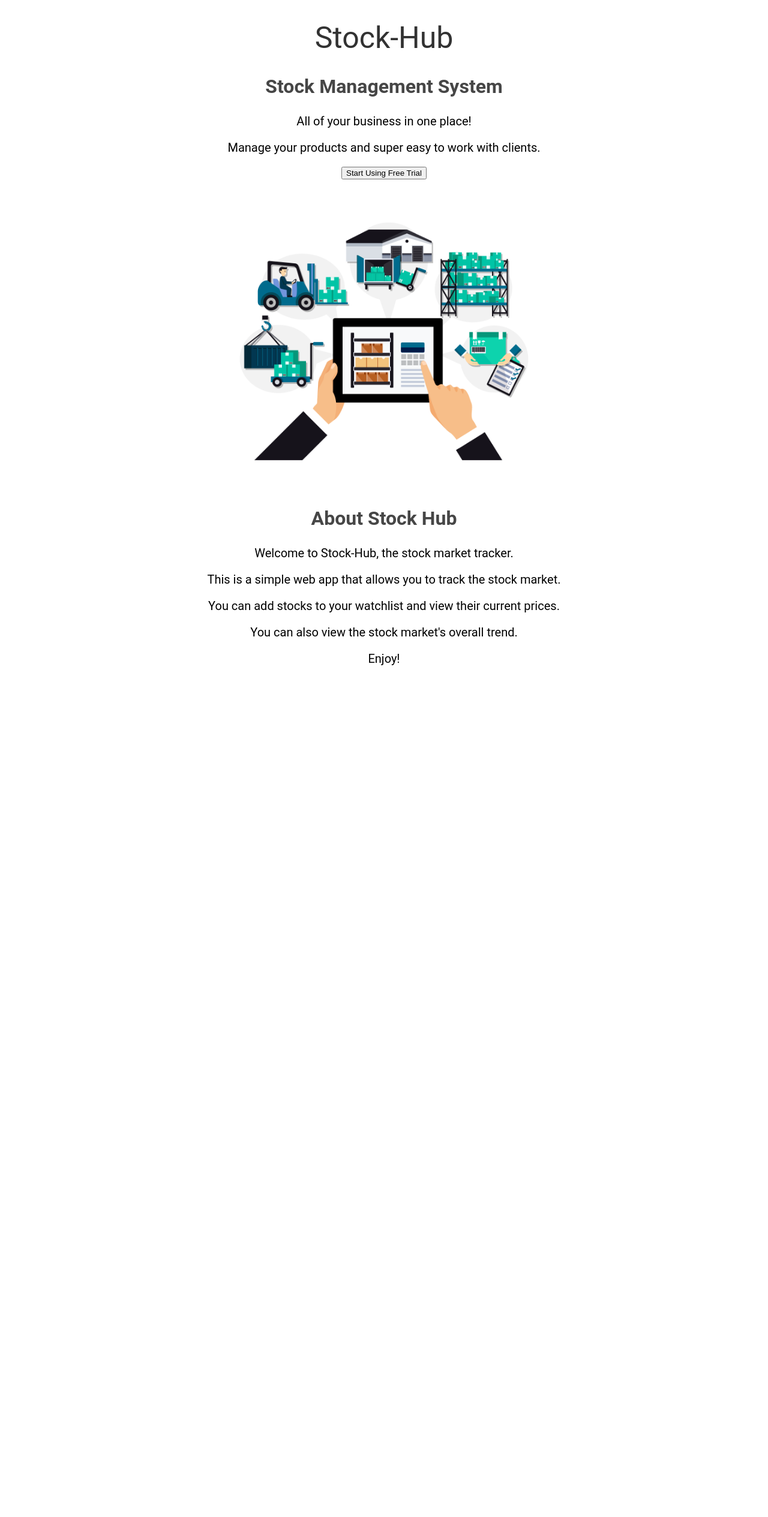
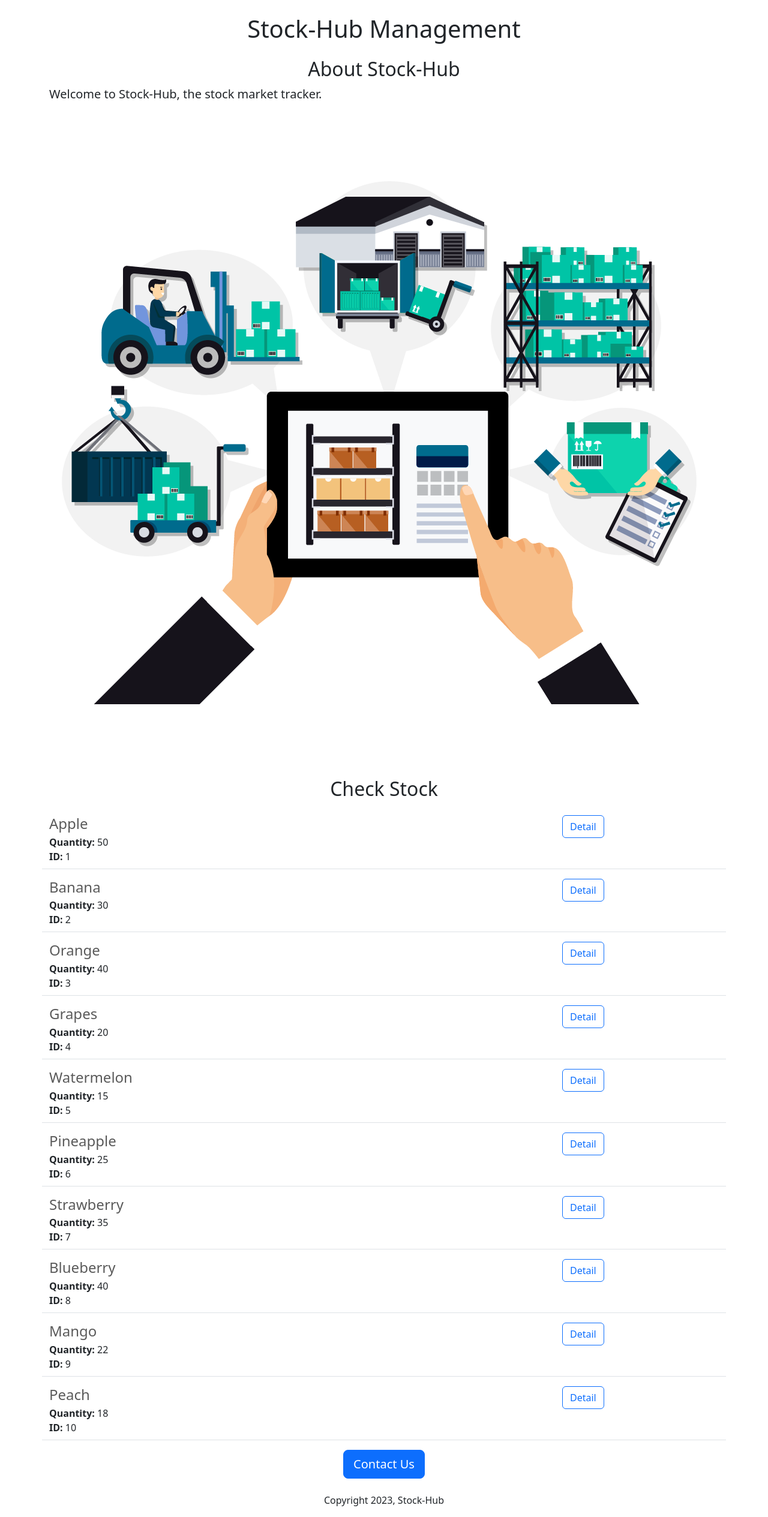
Before and after one commit to Lilyhour/stock-hub-website, a Flask app: page / in a window 1280 px wide. Shown: the whole page at 60% size. Before the commit the page ends 1109 px from the top, so only its background shows below. Run offline with Flask 3, Linux system fonts and the light colour scheme.

Commit message:
adding dynamic data and API route

```diff
--- a/app.py
+++ b/app.py
@@ -1,10 +1,81 @@
-from flask import Flask, render_template
+from flask import Flask, render_template, jsonify
 
 app = Flask(__name__)
 
+stock_list = [
+    {
+      "id": 1,
+      "name": "Apple",
+      "quantity": 50,
+      "price": 1.5
+    },
+    {
+      "id": 2,
+      "name": "Banana",
+      "quantity": 30,
+      "price": 0.75
+    },
+    {
+      "id": 3,
+      "name": "Orange",
+      "quantity": 40,
+      "price": 1.0
+    },
+    {
+      "id": 4,
+      "name": "Grapes",
+      "quantity": 20,
+      "price": 2.0
+    },
+    {
+      "id": 5, "name":
+      "Watermelon",
+      "quantity": 15,
+      "price": 3.0
+    },
+    {
+      "id": 6,
+      "name": "Pineapple",
+      "quantity": 25,
+      "price": 2.5
+    },
+    {
+      "id": 7, "name":
+      "Strawberry",
+      "quantity": 35,
+      "price": 2.0
+    },
+    {
+      "id": 8, "name"
+      : "Blueberry",
+      "quantity": 40,
+      "price": 1.75
+    },
+    {
+      "id": 9,
+      "name": "Mango",
+      "quantity": 22,
+      "price": 2.25
+    },
+    {
+      "id": 10,
+      "name": "Peach",
+      "quantity": 18,
+      "price": 2.75
+    },
+]
+
+
 @app.route("/")
 def hello_stock_hub():
-  return render_template('home.html')
+  return render_template('home.html',
+                        stocks=stock_list,
+                        company_name='Stock-Hub')
+
+
+@app.route("/api/stocks")
+def list_stocks():
+  return jsonify(stock_list)
 
 if __name__ == '__main__':
   app.run(host='0.0.0.0', debug=True)
--- a/templates/home.html
+++ b/templates/home.html
@@ -3,73 +3,32 @@
 
   <head>
     <title>Stock-Hub</title>
-
+    <meta charset="utf-8">
+    <meta name="viewport" content="width=device-width, initial-scale=1">
+    <link href="https://cdn.jsdelivr.net/npm/bootstrap@5.3.2/dist/css/bootstrap.min.css" rel="stylesheet" integrity="sha384-T3c6CoIi6uLrA9TneNEoa7RxnatzjcDSCmG1MXxSR1GAsXEV/Dwwykc2MPK8M2HN" crossorigin="anonymous">
     <style>
-    h1 {
-      font-size: 50px;
-      font-family: Roboto;
-      font-weight: normal;
-      color: rgb(50, 50, 50);
-      text-align: center;
-    }
-
-    .image-container {
-      display: flex;
-      justify-content: center;
-      align-items: center;
-      flex-direction: column;
-      text-align: center;
-      margin-top: 20px;
-    }
-    .image-container img {
-      max-height: 500px;
-    }
-
-    h2{
-      font-family: Roboto;
-      font-size: 32px;
-      color: rgb(70, 70, 70);
-      text-align: center;
-    }
-
-    p{
-      font-family: Roboto;
-      font-size: 20px;
-      text-align: center;
-      colo: : rgb(80, 80, 80);
-
-    }
 
     </style>
   </head>
+  <body>
+    <div class = "container">
+    <h1 class="text-center mt-4 mb-4">{{company_name}} Management</h1>
+      <h2 class="text-center">About Stock-Hub</h2>
+      <p class="lead">Welcome to Stock-Hub, the stock market tracker.</p>
 
-<body>
-  <h1>Stock-Hub</h1>
+      <img class="img-fluid" id = "banner" src="https://4d561546-d07d-43c7-9d32-8b1572af72bd-00-16f60957ra382.pike.replit.dev/static/warehouse.png" alt="Warehouse">
 
-  <div class="intro-section">
-
-      <h2>Stock Management System</h2>
-      <p>All of your business in one place!</p>
-      <p>Manage your products and super easy to work with clients.</p>
-      <div style= "text-align: center;">
-      <button>Start Using Free Trial</button>
+     <div>
+        <h2 class="text-center mt-2 mb-4">Check Stock</h2>
+        <div>
+            {% for stock in stocks %}
+              {% include 'stockitem.html' %}
+            {% endfor %}
         </div>
-
-
-  <div class="image-container">
-    <img id = "banner" src="https://4d561546-d07d-43c7-9d32-8b1572af72bd-00-16f60957ra382.pike.replit.dev/static/warehouse.png" alt="Warehouse">
+        <div class="text-center">
+        <button class="btn btn-primary btn-lg">Contact Us</button>
+        <p class="mt-4">Copyright 2023, Stock-Hub</p>
       </div>
-
-  <h2>About Stock Hub</h2>
-
-  <p>Welcome to Stock-Hub, the stock market tracker.</p>
-  <p>This is a simple web app that allows you to track the stock market.</p>
-  <p>You can add stocks to your watchlist and view their current prices.</p>
-  <p>You can also view the stock market's overall trend.</p>
-  <p>Enjoy!</p>
-
-
-
+     </div>
   </body>
-
 </html>
--- /dev/null
+++ b/templates/stockitem.html
@@ -0,0 +1,20 @@
+<div class="border-bottom row" style="margin-bottom:16px; padding-bottom:8px">
+  <div class="col-9">
+    <h4
+      style="color:rgb(90,90,90); margin-bottom:4px;">
+      {{ stock['name'] }}
+    </h4>
+    <div>
+      <b>Quantity: </b> {{stock['quantity']}}
+    </div>
+    {% if 'id' in stock %}
+    <div>
+      <b>ID: </b> {{stock['id']}}
+    </div>
+    {% endif %}
+  </div>
+  <div class="col-3">
+    <button type="button" class="btn btn-outline-primary">Detail</button>
+  </div>
+
+</div>
```
Lines whose indentation alone changed are shown as unchanged.
